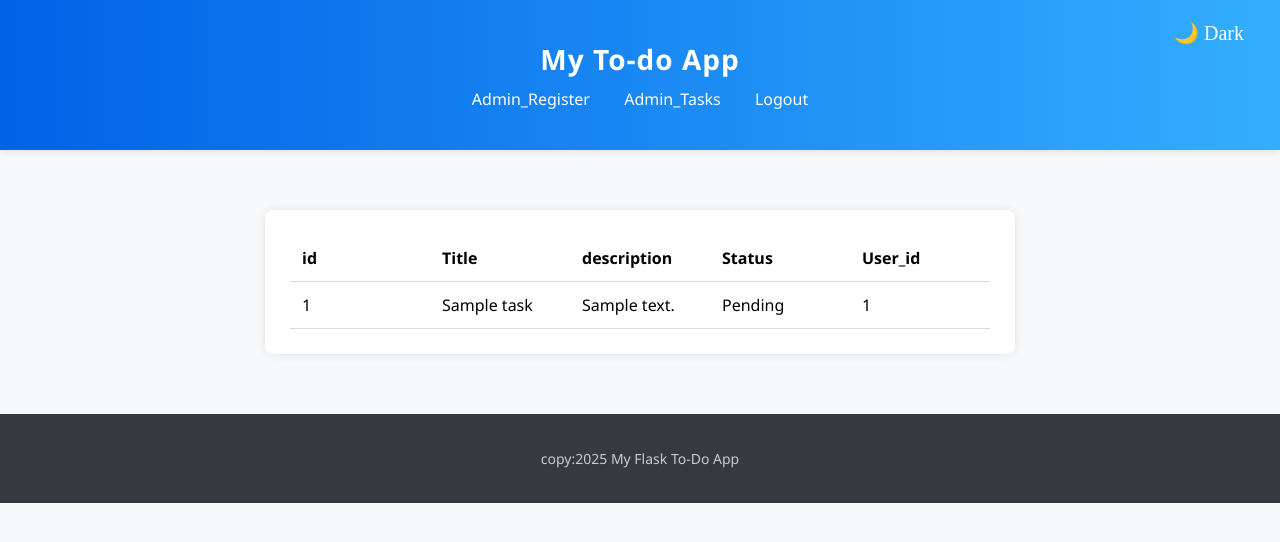
After one commit to Ansh-Kothadia/Todo_App, a Flask app: page /admin_task in a window 1280 px wide. The commit adds this page. Shown: the top 542 px of the page. Run offline with Flask 3, Linux system fonts and the light colour scheme; the visitor is signed in with stand-in values (Sample User, id 1); tables that the repository leaves empty hold one stand-in row (values such as "Sample post").

Commit message:
secure_admin1

```diff
--- a/app/routes/auth.py
+++ b/app/routes/auth.py
@@ -1,7 +1,7 @@
 #importing necessary libraries
 from flask import Blueprint,render_template,request,session,redirect,url_for,flash,abort
 from app import db
-from app.models import Register
+from app.models import Register,Task
 
 #Using the blueprint object for auth_bp
 auth_bp=Blueprint('auth',__name__)
@@ -64,3 +64,12 @@ def admin():
         return render_template('admin.html',Users=Users,session=session)
     else:
         return abort(403)
+
+
+@auth_bp.route('/admin_task')
+def admin_task():
+    if session.get('user_id') and session.get('role') == 'admin':
+        Tasks=Task.query.all()
+        return render_template('admin_task.html',Tasks=Tasks,session=session)
+    else:
+        return abort(403)
--- /dev/null
+++ b/app/templates/admin_task.html
@@ -0,0 +1,28 @@
+{% extends "base.html" %}
+{% block title %} Admin_tasks {% endblock %}
+{% block content %}
+<div class="task-box">
+      <table class="task-table">
+            <thead>
+                <tr>
+                    <th>id</th>
+                    <th>Title</th>
+                    <th>description</th>
+                    <th>Status</th>
+                    <th>User_id</th>
+                </tr>
+            </thead>
+            <tbody>
+                {% for task in Tasks  %}
+                <tr>
+                    <td>{{task.id}}</td>
+                    <td>{{task.title}}</td>
+                    <td>{{task.description}}</td>
+                    <td>{{task.status}}</td>
+                    <td>{{task.user_id}}</td>
+                </tr>
+                {% endfor %}
+            </tbody>
+        </table>
+</div>
+{% endblock %}
--- a/app/templates/base.html
+++ b/app/templates/base.html
@@ -20,7 +20,8 @@
             <h1>My To-do App</h1>
             <nav>
                 {%  if session.get('user_id') and session.get('role') == 'admin'%}
-                 <a href="{{url_for('auth.admin')}}">Admin</a>
+                 <a href="{{url_for('auth.admin')}}">Admin_Register</a>
+                 <a href="{{url_for('auth.admin_task')}}">Admin_Tasks</a>
                 <a href="{{url_for('auth.logout')}}">Logout</a>
                 {% else %}
                     <a href="{{url_for('tasks.view_tasks')}}">Home</a>
```
